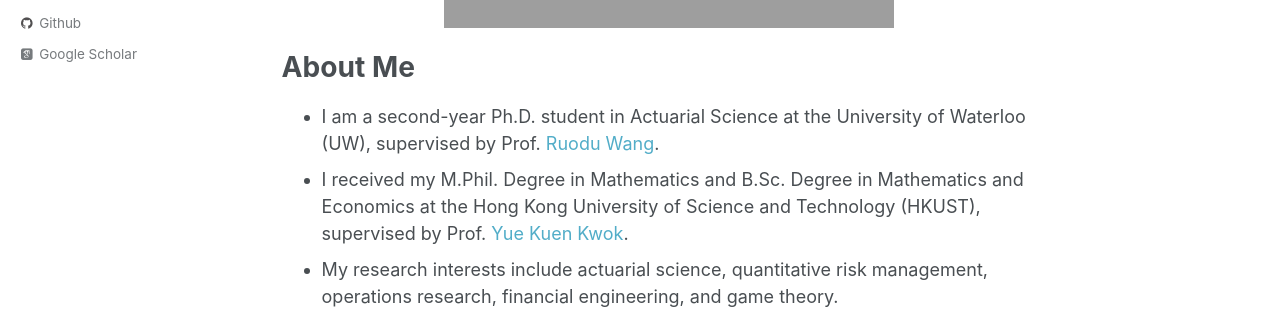
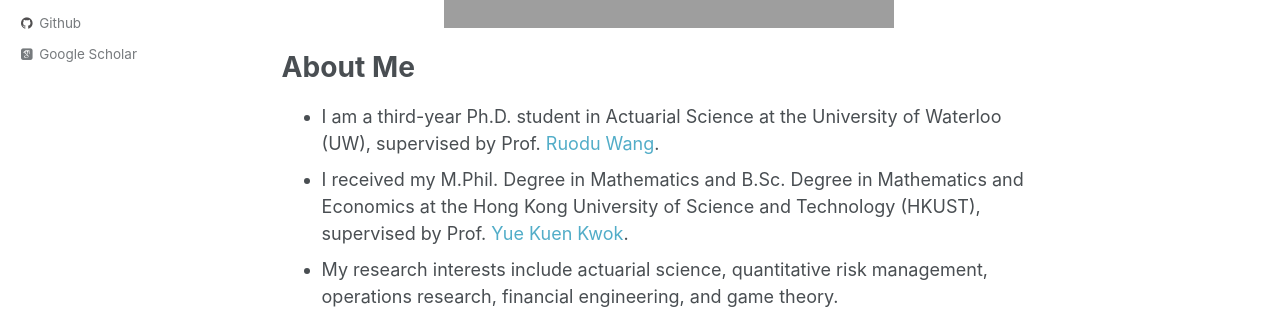
Before and after one commit to qwangan/qwangan.github.io, a Jekyll site: the page built from _pages/about.md, in a window 1280 px wide and 900 px high. Shown: the part 442-751 px from the top of the window. Built offline with Jekyll 4.4.1, drawn with Linux system fonts in a browser that asks for light colours; some web fonts are replaced.

Commit message:
Update about.md

```diff
--- a/_pages/about.md
+++ b/_pages/about.md
@@ -13,7 +13,7 @@
 </p>
 
 # About Me
-* I am a second-year Ph.D. student in Actuarial Science at the University of Waterloo (UW), supervised by Prof. [Ruodu Wang](http://sas.uwaterloo.ca/~wang/).
+* I am a third-year Ph.D. student in Actuarial Science at the University of Waterloo (UW), supervised by Prof. [Ruodu Wang](http://sas.uwaterloo.ca/~wang/).
 * I received my M.Phil. Degree in Mathematics and B.Sc. Degree in Mathematics and Economics at the Hong Kong University of Science and Technology (HKUST), supervised by Prof. [Yue Kuen Kwok](https://www.math.ust.hk/~maykwok/).
 * My research interests include actuarial science, quantitative risk management, operations research, financial engineering, and game theory.
 
```
